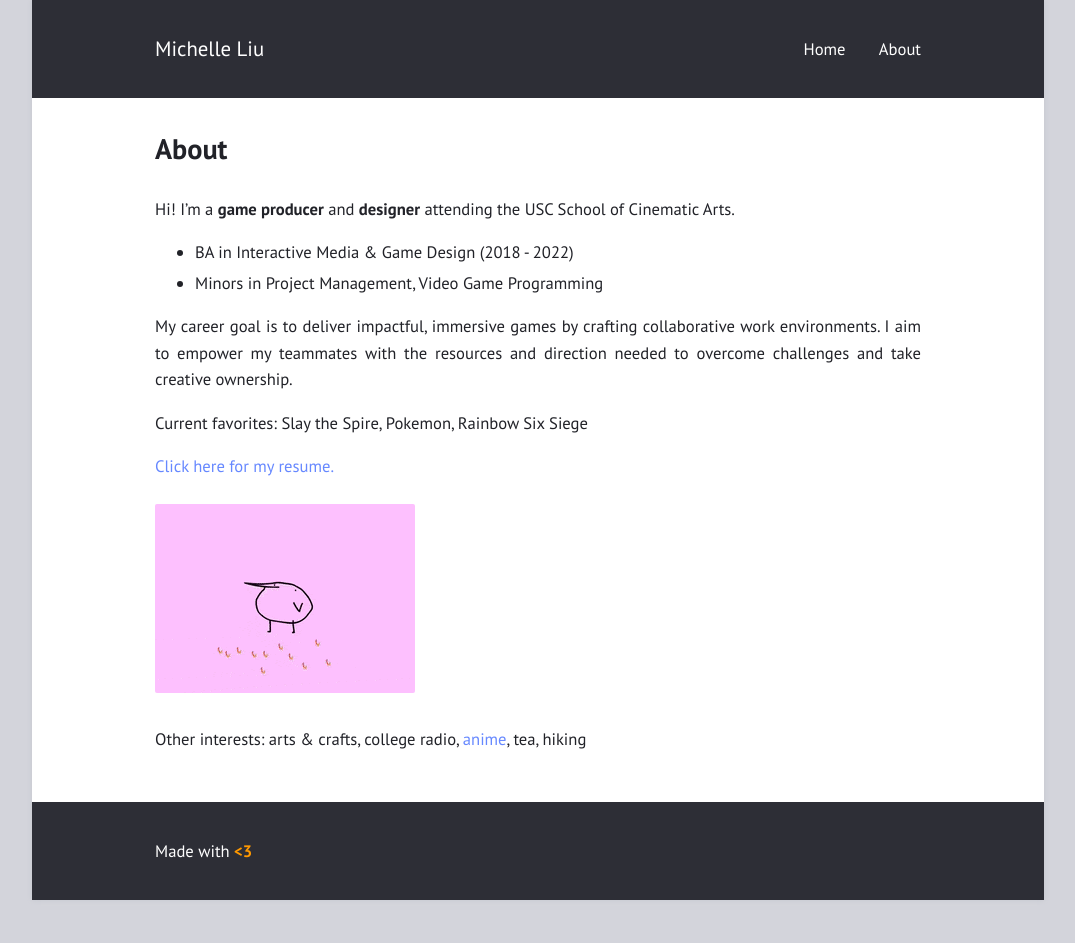
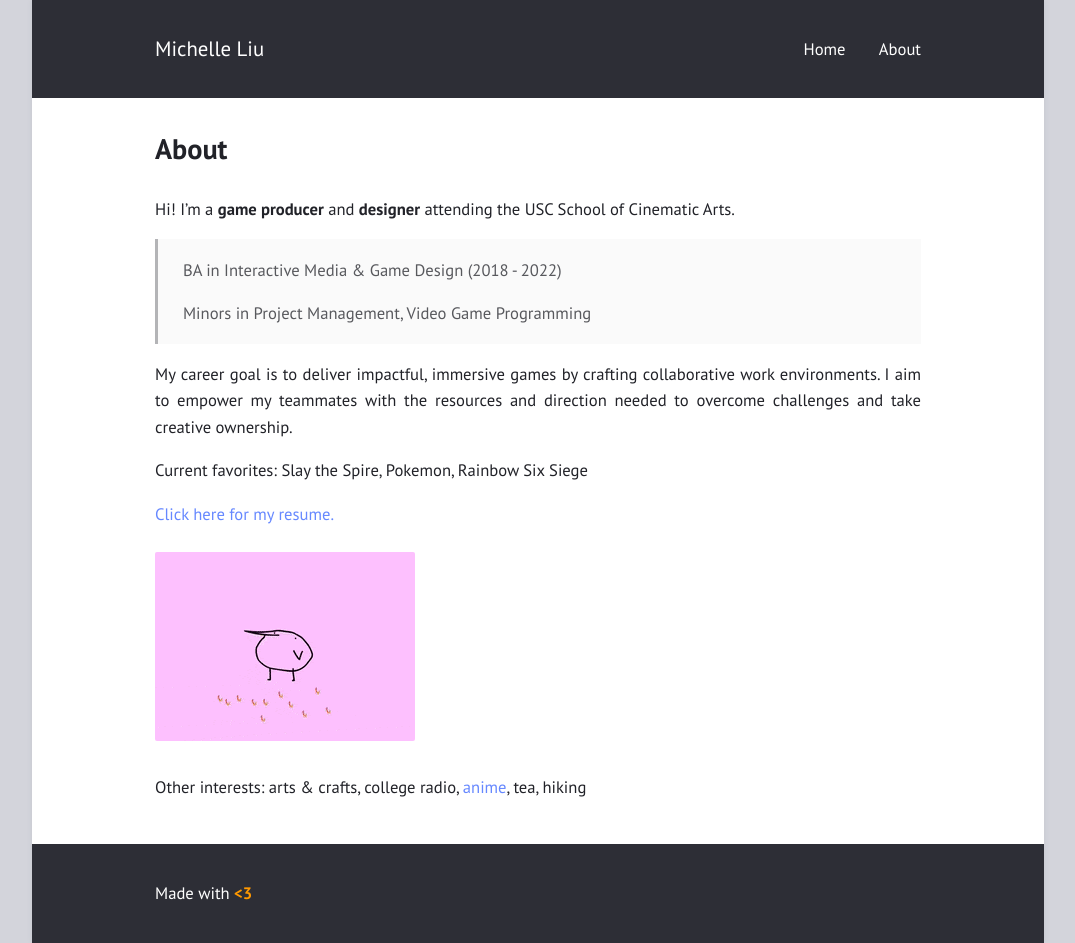
Before and after one commit to KeroMichelle/KeroMichelle.github.io, a Jekyll site: the page built from about.md, in a window 1280 px wide. Shown: the whole page, without its empty margins (102-1177 px from the left). Built offline with Jekyll 4.4.1, drawn with Linux system fonts in a browser that asks for light colours; before the commit the page ends 900 px from its top, so only the background shows below that.

Commit message:
Block quote updates

```diff
--- a/about.md
+++ b/about.md
@@ -5,8 +5,9 @@ layout: page
 ---
 
 Hi! I'm a **game producer** and **designer** attending the USC School of Cinematic Arts.
-* BA in Interactive Media & Game Design (2018 - 2022)
-* Minors in Project Management, Video Game Programming
+> BA in Interactive Media & Game Design (2018 - 2022)
+>
+> Minors in Project Management, Video Game Programming
 
 My career goal is to deliver impactful, immersive games by crafting collaborative work environments. I aim to empower my teammates with the resources and direction needed to overcome challenges and take creative ownership.
 
```
Also changed, not shown: media.md (+1 -3 lines).
